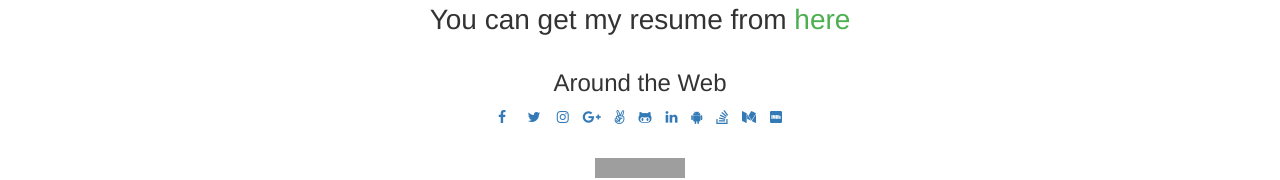
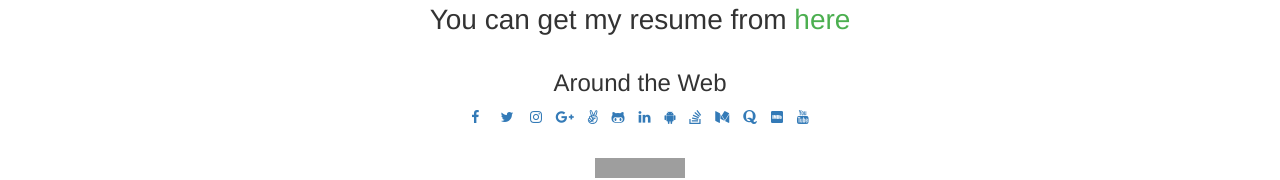
Before and after one commit to shahrukhamd/shahrukhamd.github.io, a Jekyll site: the page built from about.md, in a window 1280 px wide and 900 px high, scrolled down 4712 px. Shown: the part 702-882 px from the top of the window. Built offline with Jekyll 4.4.1, drawn with Linux system fonts in a browser that asks for light colours; nearby versions of some CDN libraries; library files that are not in the unit come from our copies; comment, search, counter and statistics services are not loaded; grey boxes are pictures that could not be loaded.

Commit message:
Added Quora and YouTube profile links

```diff
--- a/_includes/footer.html
+++ b/_includes/footer.html
@@ -8,47 +8,55 @@
                     <ul class="list-inline">
 
                         <li>
-                            <a href="https://www.facebook.com/shahrukhamd" class="btn-social btn-outline" target="_blank" title="Facebook"><i class="fa fa-fw fa-facebook"></i></a>
+                            <a href="https://www.facebook.com/shahrukhamd" class="btn-social btn-outline" target="_blank" title="Shahrukh's profile on Facebook"><i class="fa fa-fw fa-facebook"></i></a>
                         </li>
 
                         <li>
-                            <a href="https://twitter.com/shahrukhamd" class="btn-social btn-outline" title="Twitter" target="_blank"><i class="fa fa-fw fa-twitter"></i></a>
+                            <a href="https://twitter.com/shahrukhamd" class="btn-social btn-outline" title="Shahrukh's profile on Twitter" target="_blank"><i class="fa fa-fw fa-twitter"></i></a>
                         </li>
 
                         <li>
-                            <a href="https://instagram.com/shahrukhamd" class="btn-social btn-outline" target="_blank" title="Instagram"><i class="fa fa-instagram" ></i></a>
+                            <a href="https://instagram.com/shahrukhamd" class="btn-social btn-outline" target="_blank" title="Shahrukh's profile on Instagram"><i class="fa fa-instagram" ></i></a>
                         </li>
 
                         <li>
-                            <a href="https://plus.google.com/u/0/+ShahrukhAhmedSiddiquisas" class="btn-social btn-outline" target="_blank" title="Google+"><i class="fa fa-google-plus" ></i></a>
+                            <a href="https://plus.google.com/u/0/+ShahrukhAhmedSiddiquisas" class="btn-social btn-outline" target="_blank" title="Shahrukh's profile on Google+"><i class="fa fa-google-plus" ></i></a>
                         </li>
 
                         <li>
-                            <a href="https://angel.co/shahrukhamd" class="btn-social btn-outline" target="_blank" title="Angel List"><i class="fa fa-angellist"></i></a>
+                            <a href="https://angel.co/shahrukhamd" class="btn-social btn-outline" target="_blank" title="Shahrukh's profile on Angel List"><i class="fa fa-angellist"></i></a>
                         </li>
 
                         <li>
-                            <a href="https://github.com/shahrukhamd" class="btn-social btn-outline" target="_blank" title="Github"><i class="fa fa-github-alt"></i></a>
+                            <a href="https://github.com/shahrukhamd" class="btn-social btn-outline" target="_blank" title="Shahrukh's profile on Github"><i class="fa fa-github-alt"></i></a>
                         </li>
 
                         <li>
-                            <a href="https://in.linkedin.com/in/shahrukhamd" class="btn-social btn-outline" target="_blank" title="LinkedIn"><i class="fa fa-linkedin"></i></a>
+                            <a href="https://in.linkedin.com/in/shahrukhamd" class="btn-social btn-outline" target="_blank" title="Shahrukh's profile on LinkedIn"><i class="fa fa-linkedin"></i></a>
                         </li>
 
                         <li>
-                            <a href="http://play.google.com/store/apps/dev?id=6010508690899990646" class="btn-social btn-outline" target="_blank" title="Google Play Developer's Page"><i class="fa fa-android"></i></a>
+                            <a href="http://play.google.com/store/apps/dev?id=6010508690899990646" class="btn-social btn-outline" target="_blank" title="Shahrukh's Google Play Developer's Page"><i class="fa fa-android"></i></a>
                         </li>
 
                         <li>
-                            <a href="http://stackoverflow.com/users/3625510/shahrukhamd" class="btn-social btn-outline" target="_blank" title="Stack Overflow"><i class="fa fa-stack-overflow"></i></a>
+                            <a href="http://stackoverflow.com/users/3625510/shahrukhamd" class="btn-social btn-outline" target="_blank" title="Shahrukh's profile on Stack Overflow"><i class="fa fa-stack-overflow"></i></a>
                         </li>
 
                         <li>
-                            <a href="https://medium.com/@shahrukhamd" class="btn-social btn-outline" target="_blank" title="Medium"><i class="fa fa-medium"></i></a>
+                            <a href="https://medium.com/@shahrukhamd" class="btn-social btn-outline" target="_blank" title="Shahrukh's profile on Medium"><i class="fa fa-medium"></i></a>
                         </li>
 
                         <li>
-                            <a href="http://www.imdb.com/user/ur34092515/" class="btn-social btn-outline" target="_blank" title="IMDB"><i class="fa fa-imdb"></i></a>
+                            <a href="https://www.quora.com/profile/Shahrukh-Ahmed-Siddiqui" class="btn-social btn-outline" target="_blank" title="Shahrukh's profile on Quora"><i class="fa fa-quora"></i></a>
+                        </li>
+
+                        <li>
+                            <a href="http://www.imdb.com/user/ur34092515/" class="btn-social btn-outline" target="_blank" title="Shahrukh's profile on IMDB"><i class="fa fa-imdb"></i></a>
+                        </li>
+
+                        <li>
+                            <a href="https://www.youtube.com/user/imshahrukhamd" class="btn-social btn-outline" target="_blank" title="Shahrukh's YouTube channel"><i class="fa fa-youtube"></i></a>
                         </li>
                     </ul>
                     <br/>
```
